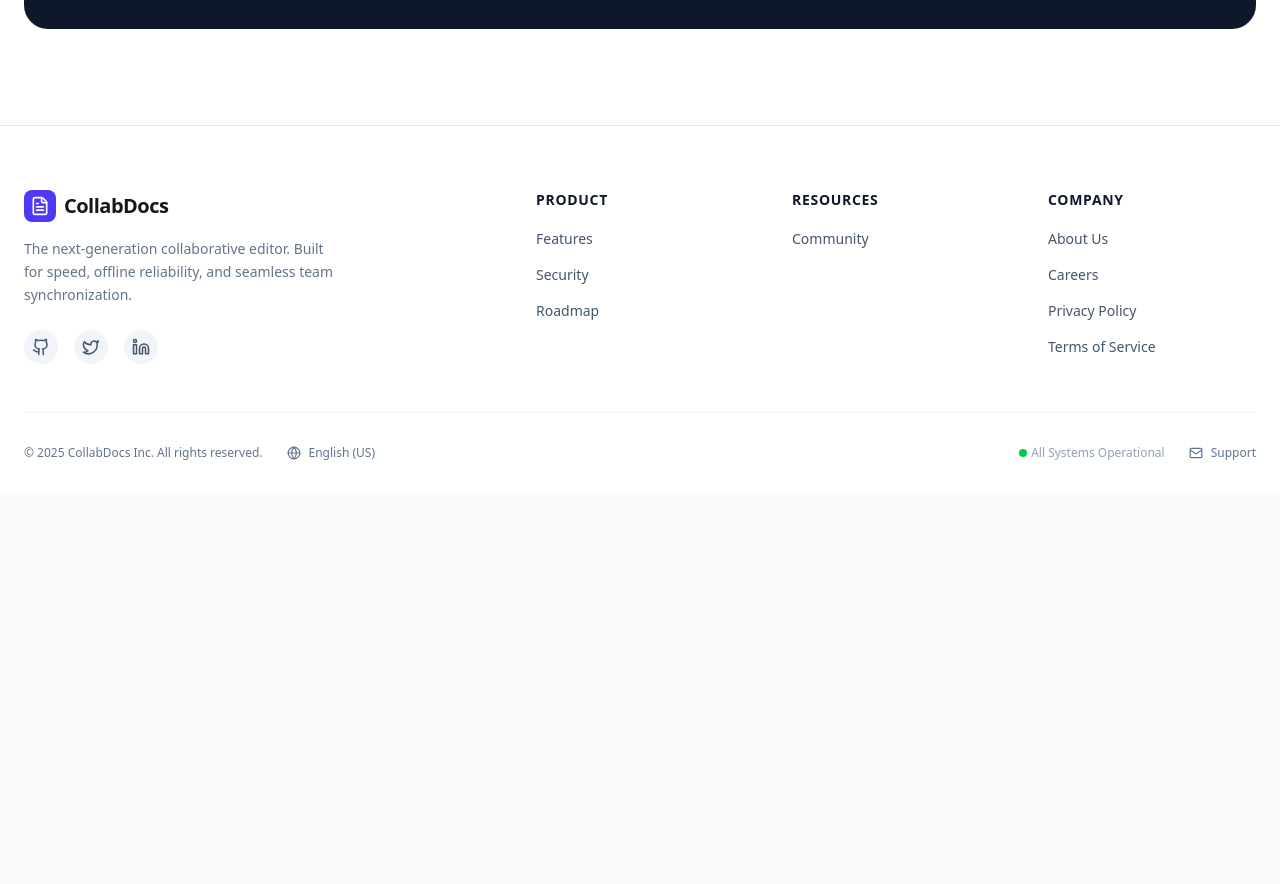
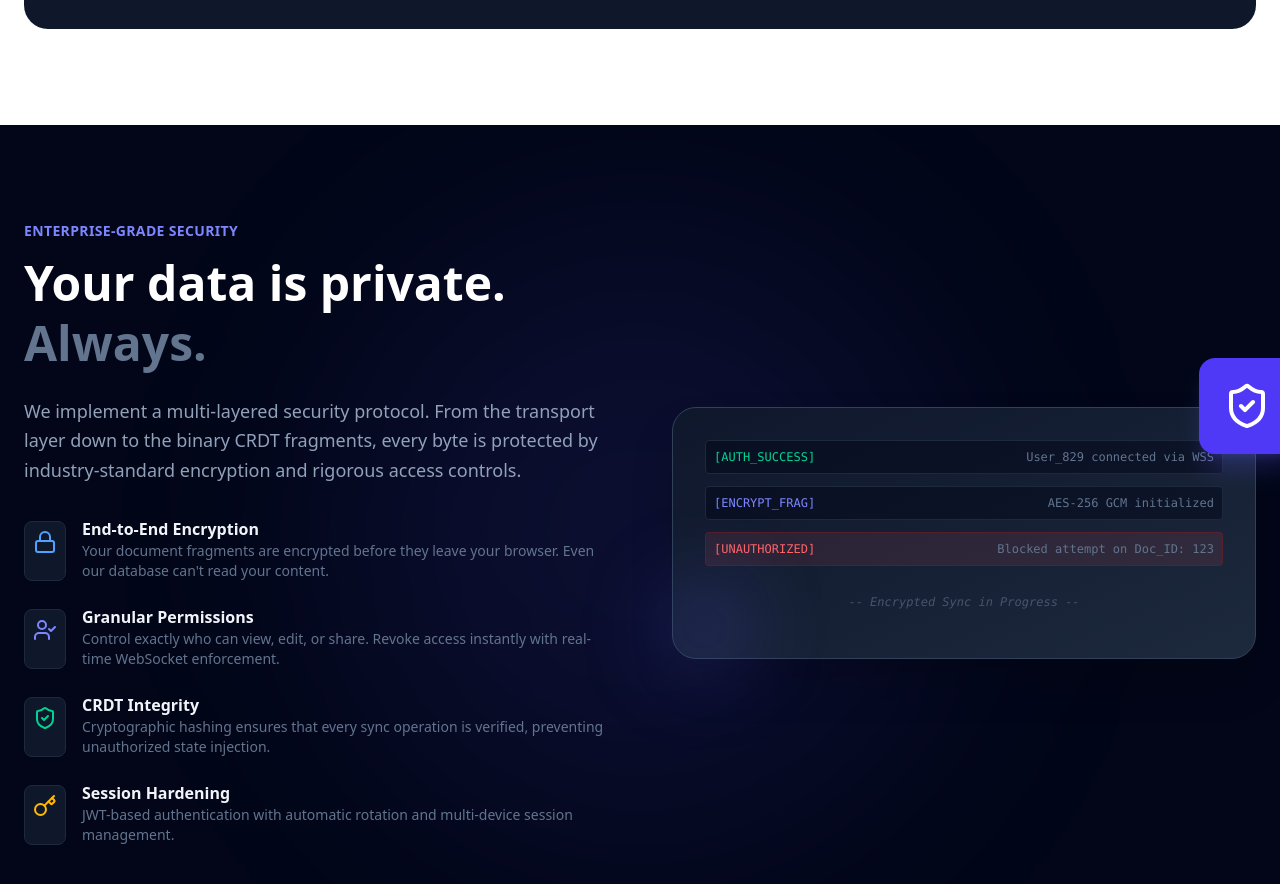
Before and after one commit to johnson-oragui/collab-docs, a Next.js app in the folder frontend/: page / in a window 1280 px wide. Shown: the part 1880-2764 px from the top of the page. Before the commit the page ends 2373 px from the top, so only its background shows below. Built offline with nearby package versions, Linux system fonts and the light colour scheme.

Commit message:
feat: Add Security to landing page

```diff
--- a/frontend/src/app/page.tsx
+++ b/frontend/src/app/page.tsx
@@ -2,6 +2,7 @@ import Footer from '@/components/footer/Footer';
 import Header from '@/components/header/Header';
 import Features from '@/components/landing/Features';
 import Hero from '@/components/landing/Hero';
+import Security from '@/components/landing/Security';
 
 export default function Home() {
 	return (
@@ -9,6 +10,7 @@ export default function Home() {
 			<Header user={undefined} />
 			<Hero />
 			<Features />
+			<Security />
 			<Footer />
 		</main>
 	);
```
